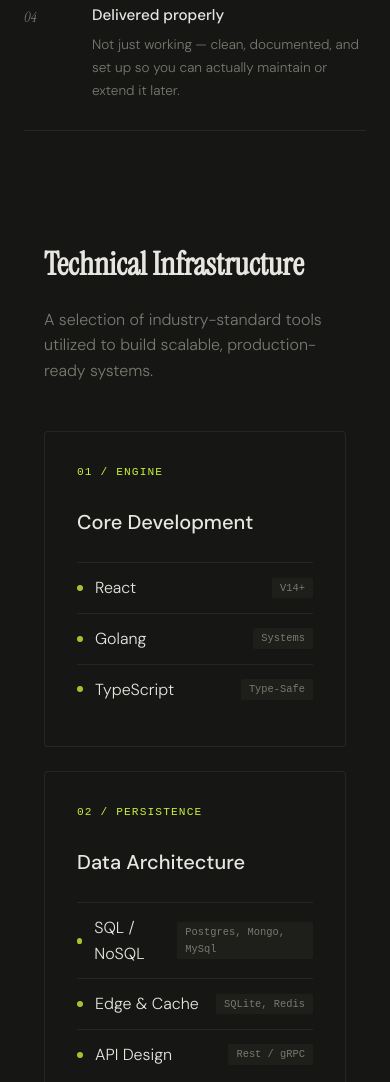
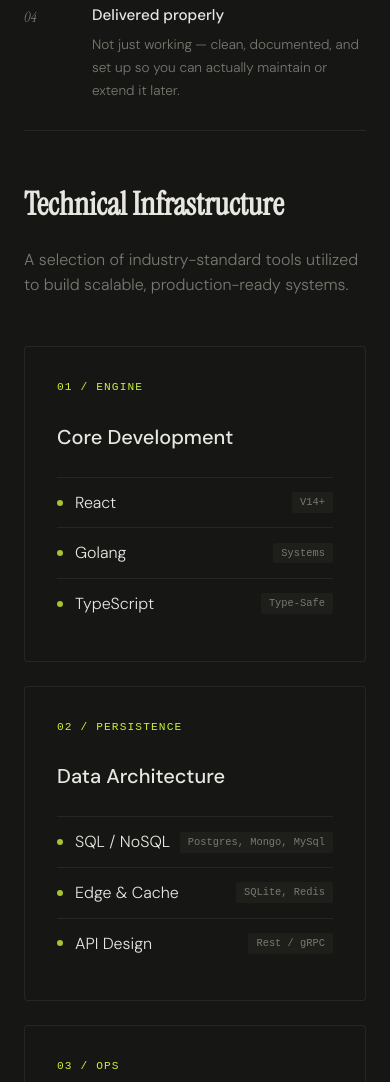
Before and after one commit to DASHorg/freelance-refreal-page, a plain HTML site: page index.html in a window 390 px wide. Shown: the part 4860-5942 px from the top of the page. Drawn offline with Linux system fonts and the light colour scheme.

Commit message:
Remove padding for .tech-stack in mobile media query
Removed padding from .tech-stack class for mobile view.

```diff
--- a/styles.css
+++ b/styles.css
@@ -1162,9 +1162,6 @@ footer {
 }
 
 @media (max-width: 768px) {
-    .tech-stack {
-        padding: 60px 20px;
-    }
     .grid {
         grid-template-columns: 1fr;
     }
```
